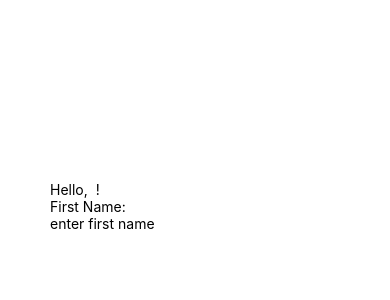
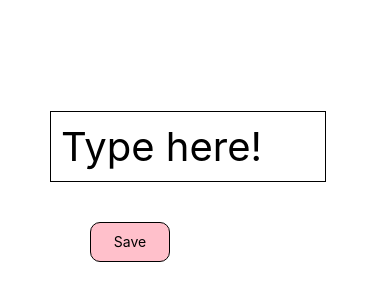
Before and after one commit to SI669-internal/week3TextInput, a React Native app: screen / in a window 390 px wide. Shown: the part 216-516 px from the top of the page. Built offline with nearby package versions, Linux system fonts and the light colour scheme.

Commit message:
updated for f21

```diff
--- a/App.js
+++ b/App.js
@@ -129,7 +129,7 @@ class SaveApp extends React.Component {
         </Text>
         <TextInput
           onChangeText={this.handleChange}
-          placeholder="Type here to translate!"
+          placeholder="Type here!"
           style={styles.input}
         />
         <TouchableOpacity
@@ -174,5 +174,5 @@ const styles = StyleSheet.create({
 
 //export default DummyInput;
 //export default HelloName;
-export default HelloName2;
-//export default SaveApp;
+//export default HelloName2;
+export default SaveApp;
```
